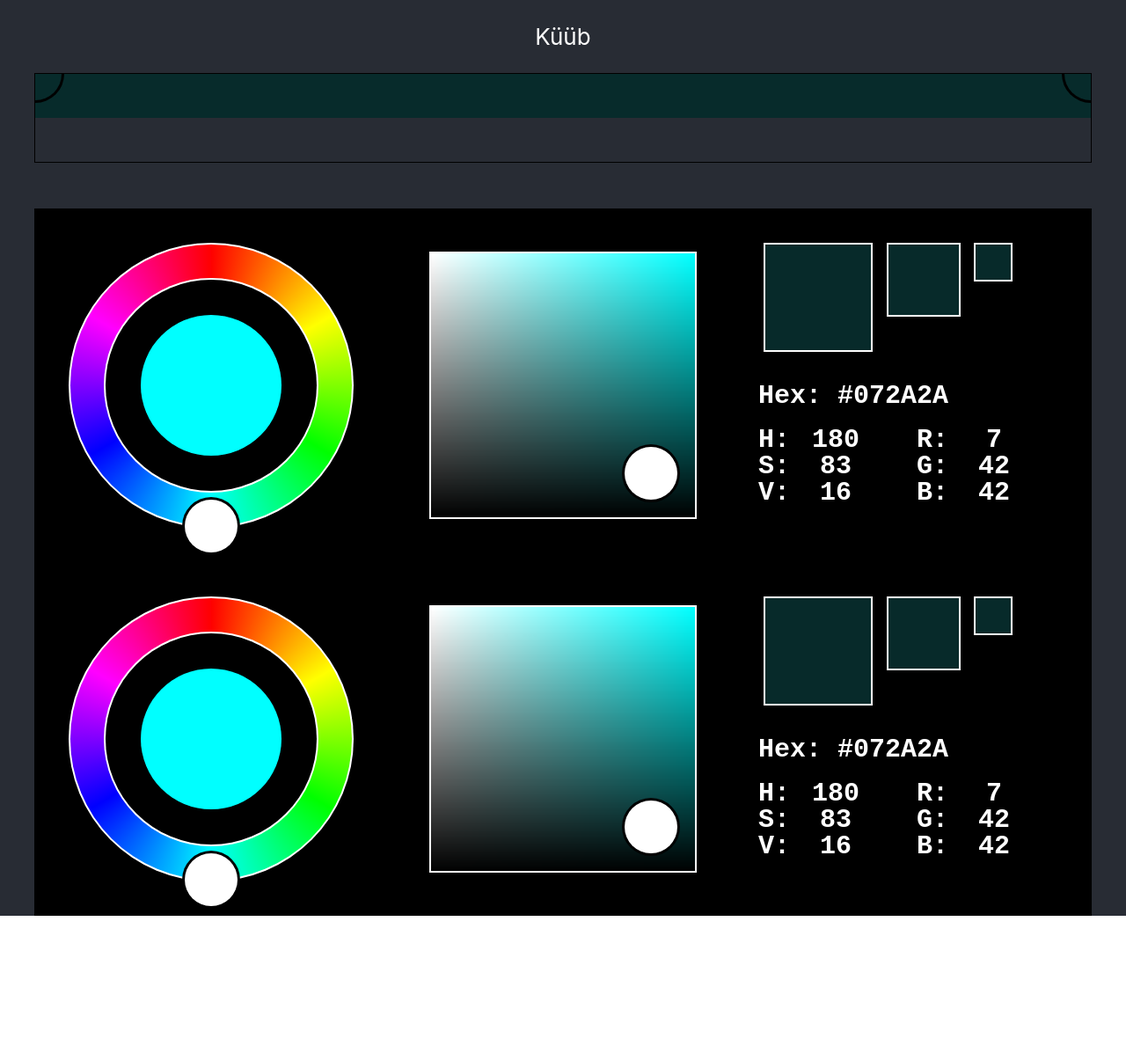
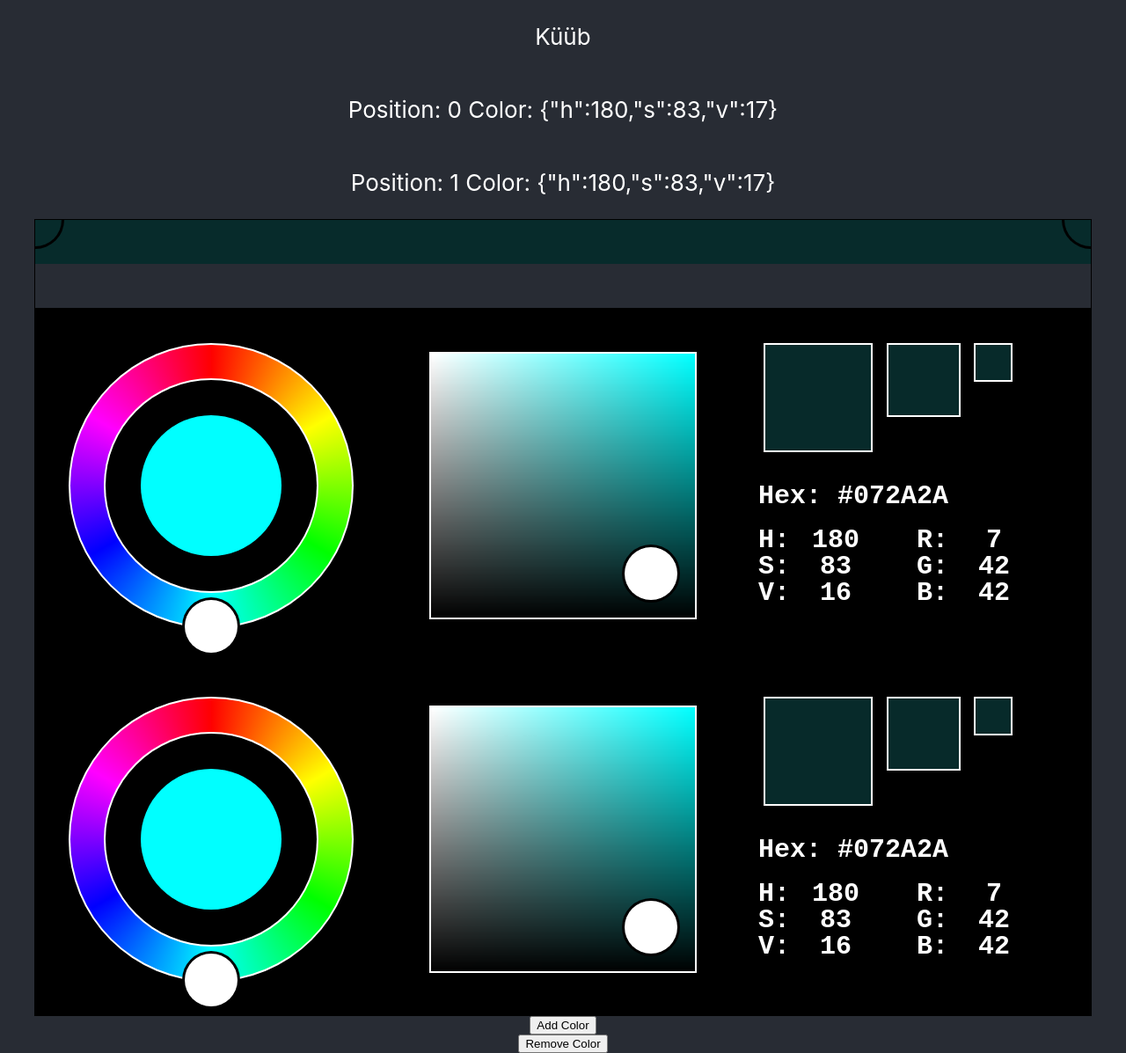
Before and after one commit to Simon-Sprouse/Color-Selection, a React (Create React App) app in the folder my-app/: page / in a window 1280 px wide. Shown: the whole page at 88% size. Before the commit the page ends 1041 px from the top, so only its background shows below. Built offline with nearby package versions, Linux system fonts and the light colour scheme.

Commit message:
added position abstraction

```diff
--- a/my-app/src/App.js
+++ b/my-app/src/App.js
@@ -11,6 +11,8 @@ function App() {
     const [hsvValues, setHsvValues] = useState(
         Array.from({length: 2}, () => ({h: 0, s:0, v:0}))
     );
+
+
 
     const updateHsvValue = useCallback((index, newHsv) => {
         setHsvValues(prevValues =>
@@ -26,18 +28,37 @@ function App() {
     }, []);
 
 
+    const [positions, setPositions] = useState(
+        Array.from({length: 2}, () => 0)
+    )
+
+
+
+    function addColorWheel() {
+        const newValue = {h: 0, s:0, v:0};
+        setHsvValues(prevValues => [...prevValues, newValue]);
+        setPositions(prevPositions => [...prevPositions, 0]);
+    }
+
+    function removeColorWheel() {
+        setHsvValues(prevValues => prevValues.slice(0, -1));
+        setPositions(prevPositions => prevPositions.slice(0, -1));
+    }
+
+
     return (
         <div className="App">
         <header className="App-header">
             <p>Küüb</p>
-            {/* {hsvValues.map((hsv, index) => (
-                <p>{JSON.stringify(hsv)}</p>
-            ))} */}
-            <GradientBar hsvValues={hsvValues}/>
-            <p></p>
+            {positions.map((pos, index) => (
+                <p>Position: {pos}  Color: {JSON.stringify(hsvValues[index])}</p>
+            ))}
+            <GradientBar hsvValues={hsvValues} setPositions={setPositions}/>
             {hsvValues.map((ref, index) => (
                 <ColorWheel key={index} updateHsv={newHsv => updateHsvValue(index, newHsv)}/>
             ))}
+            <button onClick={addColorWheel}>Add Color</button>
+            <button onClick={removeColorWheel}>Remove Color</button>
 
 
         </header>
--- a/my-app/src/GradientBar.js
+++ b/my-app/src/GradientBar.js
@@ -2,7 +2,7 @@ import { useRef, useEffect, useState } from 'react'
 
 import { hsvToRgbString } from './colorFunctions';
 
-function GradientBar({hsvValues}) {
+function GradientBar({hsvValues, setPositions}) {
 
     const canvasRef = useRef(null);
     const barHeight = 50;
@@ -33,25 +33,17 @@ function GradientBar({hsvValues}) {
         const gradient = ctx.createLinearGradient(0, barHeight, canvas.width, barHeight);
 
 
+        const newPositions = [];
 
-        if (hsvValues.length >= 2) {
+        if (hsvValues.length >= 2 && dots.length == hsvValues.length) {
 
 
-
-            for (let i = 0; i < dots.length; i++) {
-                const distanceAlongGradient = Math.min(Math.max(0, dots[i].x / canvas.width), canvas.width);
+            for (let i = 0; i < hsvValues.length; i++) {
+                const distanceAlongGradient = Math.min(Math.max(0, dots[i].x / canvas.width), 1);
+                const roundedDistance = Math.round(distanceAlongGradient * 100) / 100;
+                newPositions.push(roundedDistance);
                 gradient.addColorStop(distanceAlongGradient, hsvObjectToRgbString(hsvValues[i]));
             }
-
-
-
-        }
-        else {
-            gradient.addColorStop(0, "red");
-            gradient.addColorStop(1, "blue");
-        }
-
-
             ctx.fillStyle = gradient;
             ctx.fillRect(0, 0, canvas.width, barHeight);
 
@@ -74,6 +66,18 @@ function GradientBar({hsvValues}) {
                 ctx.arc(dotX, dotY, 30, 0, Math.PI * 2);
                 ctx.fill();
             }
+
+
+        }
+
+        else {
+            ctx.fillStyle = "black";
+            ctx.fillRect(0, 0, canvas.width, barHeight);
+            newPositions.push(0);
+        }
+
+
+        setPositions(newPositions);
 
 
 
@@ -104,7 +108,7 @@ function GradientBar({hsvValues}) {
 
 
         // find which dot is the closest to the mouse click
-        const threshold = 100;
+        const threshold = 200;
         let closestDot = -1; // index of closest dot
         let closestDistance = 100000;
         for (let i = 0; i < dots.length; i++) {
```
Lines whose indentation alone changed are shown as unchanged.
